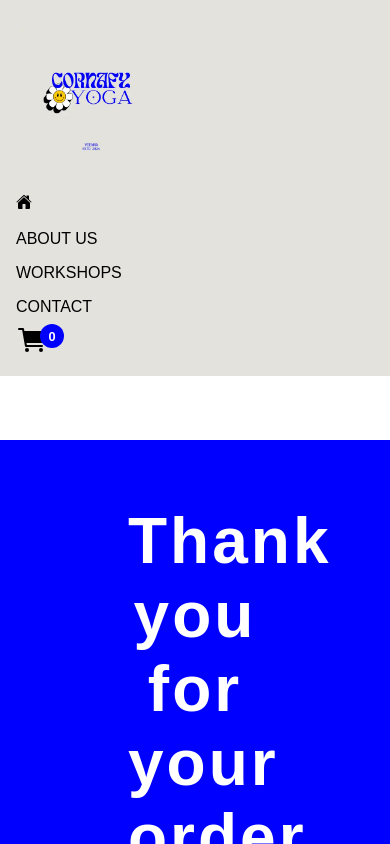
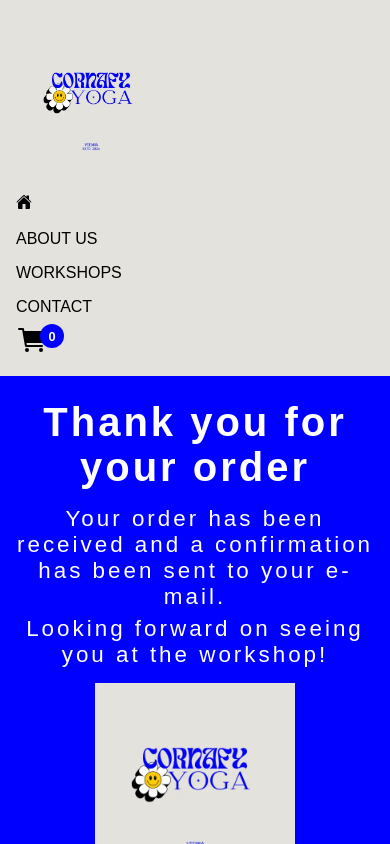
Before and after one commit to CornaSn/next-js-e-commerce-store, a Next.js app: page /checkout/thank-you in a window 390 px wide. Built offline with nearby package versions, Linux system fonts and the light colour scheme; no server answers; the database is empty; a web font is replaced by a local one; what dotenv-safe would draw is missing.

Commit message:
Add responsivness

```diff
--- a/app/checkout/thank-you/ThankYou.module.scss
+++ b/app/checkout/thank-you/ThankYou.module.scss
@@ -2,19 +2,89 @@
   background-color: var(--blue);
   color: var(--white);
   text-align: center;
+  padding: 2rem; /* Add padding to the container for smaller screens */
+
   h1 {
     font-size: 4rem;
     font-weight: 600;
     letter-spacing: 3px;
-    margin: 4rem;
-    padding: 4rem;
+    margin: 2rem 0; /* Adjust margin for better spacing on smaller screens */
+    padding: 2rem; /* Adjust padding for better spacing on smaller screens */
   }
+
   p {
     font-size: 2rem;
     font-weight: 200;
     letter-spacing: 3px;
+    margin: 1rem 0; /* Add margin to the paragraph for spacing */
   }
+
   .logo {
-    margin: 2rem;
+    margin: 2rem auto; /* Center the logo horizontally */
+    max-width: 100%; /* Ensure the logo scales down on smaller screens */
   }
 }
+
+/* Media queries for responsiveness */
+@media (max-width: 1200px) {
+  .container {
+    padding: 1.5rem;
+
+    h1 {
+      font-size: 3.5rem;
+      margin: 1.5rem 0;
+      padding: 1.5rem;
+    }
+
+    p {
+      font-size: 1.8rem;
+      margin: 0.8rem 0;
+    }
+
+    .logo {
+      margin: 1.5rem auto;
+    }
+  }
+}
+
+@media (max-width: 768px) {
+  .container {
+    padding: 1rem;
+
+    h1 {
+      font-size: 3rem;
+      margin: 1rem 0;
+      padding: 1rem;
+    }
+
+    p {
+      font-size: 1.6rem;
+      margin: 0.6rem 0;
+    }
+
+    .logo {
+      margin: 1rem auto;
+    }
+  }
+}
+
+@media (max-width: 480px) {
+  .container {
+    padding: 0.5rem;
+
+    h1 {
+      font-size: 2.5rem;
+      margin: 0.5rem 0;
+      padding: 0.5rem;
+    }
+
+    p {
+      font-size: 1.4rem;
+      margin: 0.4rem 0;
+    }
+
+    .logo {
+      margin: 0.5rem auto;
+    }
+  }
+}
```
